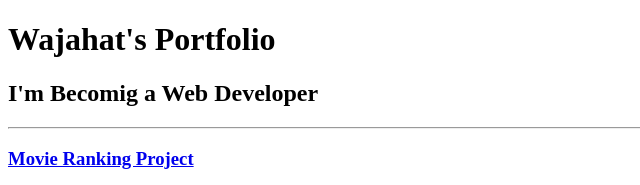
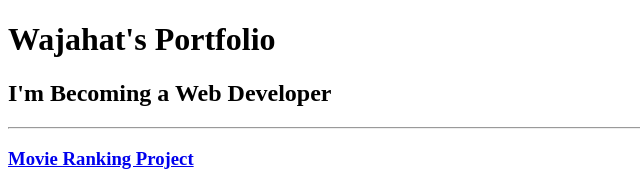
Before and after one commit to MuhammadWajahatHusssain/HTML-portfolio, a plain HTML site: page index.html in a window 1280 px wide. Shown: the top 185 px of the page, 0-640 px from the left. Drawn offline with Linux system fonts and the light colour scheme.

Commit message:
Add files via upload

```diff
--- a/index.html
+++ b/index.html
@@ -8,7 +8,7 @@
     <body>
 
         <h1>Wajahat's Portfolio</h1>
-        <h2>I'm Becomig a Web Developer</h2>
+        <h2>I'm Becoming a Web Developer</h2>
         <hr/>
         <h3><a href="./public/movie-ranking.html">Movie Ranking Project</a></h3>
         <a href="./public/movie-ranking.html"><img src="./assets/images/Screenshot 2024-05-04 184418.png"width="450"/></a>
```
